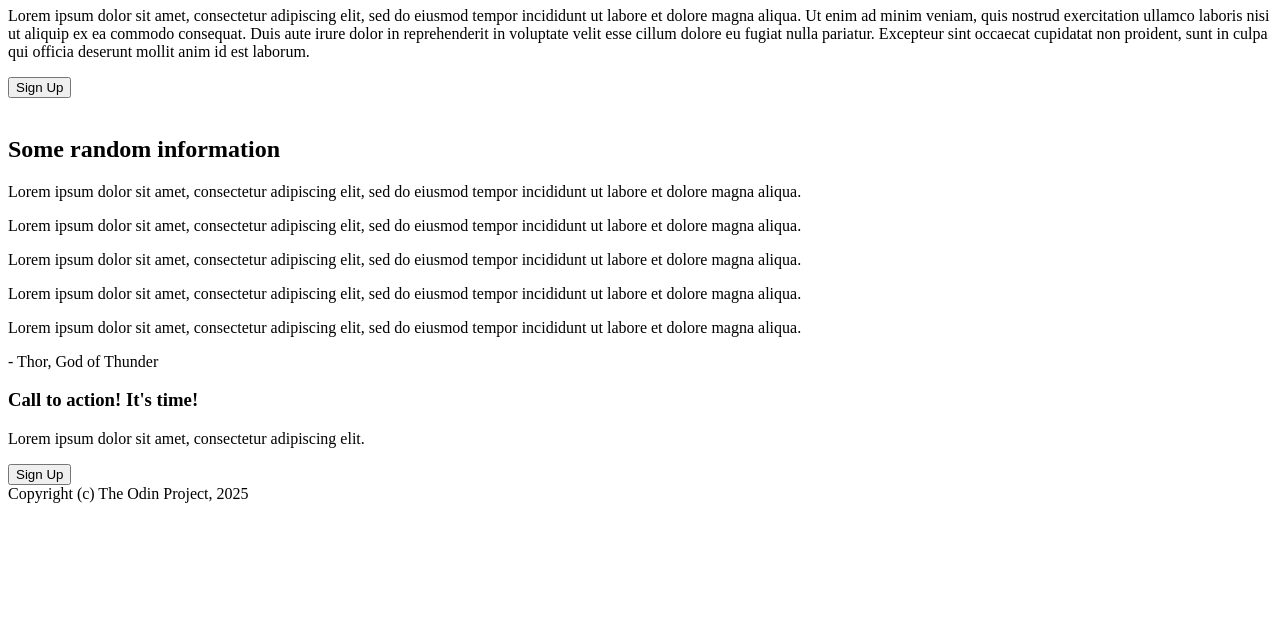
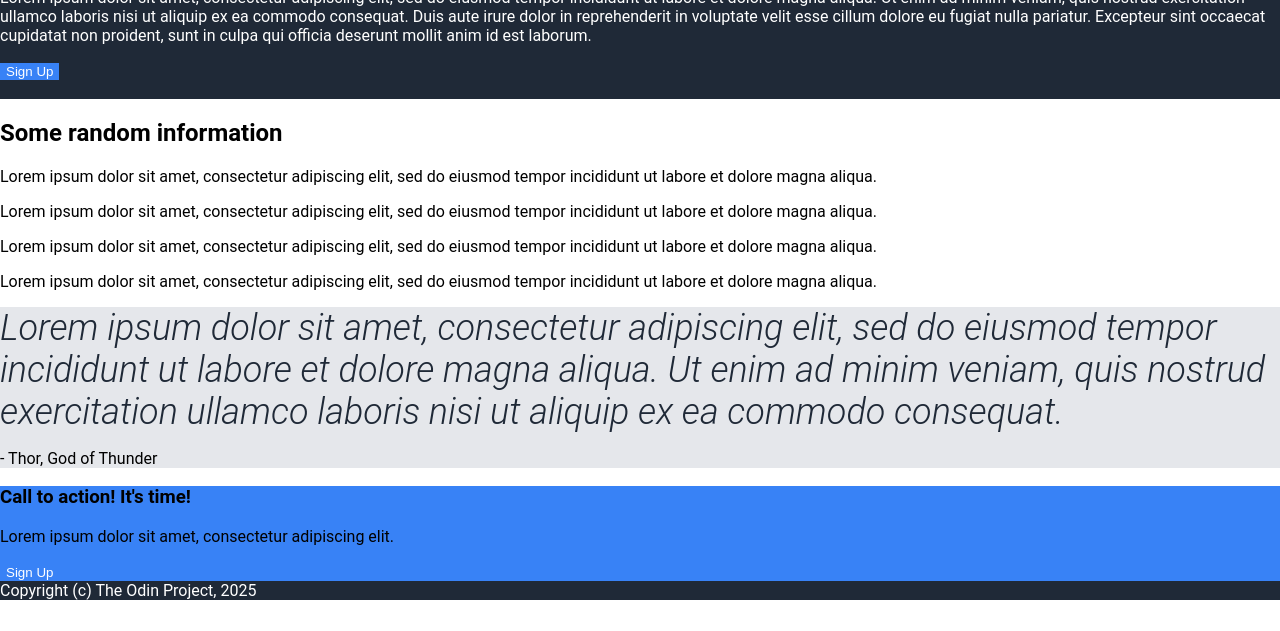
Before and after one commit to dganon/landing-page, a plain HTML site: page index.html in a window 1280 px wide. Shown: the part 169-800 px from the top of the page. Drawn offline with Linux system fonts and the light colour scheme.

Commit message:
Add CSS styling and create image directory
Introduced CSS styling to the index page by adding fonts and colors. Also created a folder and added the header image in it.

```diff
--- a/index.html
+++ b/index.html
@@ -4,6 +4,7 @@
     <meta charset="UTF-8">
     <meta name="viewport" content="width=device-width, initial-scale=1.0">
     <title>Landing Page Project</title>
+    <link rel="stylesheet" href="style.css">
 </head>
 <body>
     <div class="header">
@@ -48,12 +49,12 @@
     </div>
 
     <div class="quote">
-        <quote>Lorem ipsum dolor sit amet, consectetur adipiscing elit, sed do eiusmod tempor incididunt ut labore et dolore magna aliqua.</quote>
+        <quote>Lorem ipsum dolor sit amet, consectetur adipiscing elit, sed do eiusmod tempor incididunt ut labore et dolore magna aliqua. Ut enim ad minim veniam, quis nostrud exercitation ullamco laboris nisi ut aliquip ex ea commodo consequat.</quote>
         <p>- Thor, God of Thunder</p>
     </div>
 
     <div class="cta-section">
-        <div class="banner">
+        <div class="cta-banner">
             <h3>Call to action! It's time!</h3>
             <p>Lorem ipsum dolor sit amet, consectetur adipiscing elit.</p>
             <button>Sign Up</button>
--- a/style.css
+++ b/style.css
@@ -0,0 +1,55 @@
+
+body {
+    font-family: 'Roboto', sans-serif;
+    margin: 0;
+}
+
+button {
+    background-color: #3882F6;
+    color: white;
+    border: 0px;
+}
+
+quote {
+    color: #1F2937;
+    font-size: 36px;
+    font-style: italic;
+    font-weight: 300;
+}
+
+ul {
+    list-style-type: none;
+    margin: 0;
+    padding: 0;
+}
+
+.header, .footer {
+    background-color: #1F2937;
+    color: white;
+}
+
+.header {
+
+}
+
+.cards {
+
+}
+
+.quote {
+    background-color: #E5E7EB;
+}
+
+.cta-section {
+
+
+}
+
+.cta-banner {
+    background-color: #3882F6;
+
+}
+
+.footer {
+
+}
```
Also changed, not shown: images/header-image.jpg (added), 1 other file.
